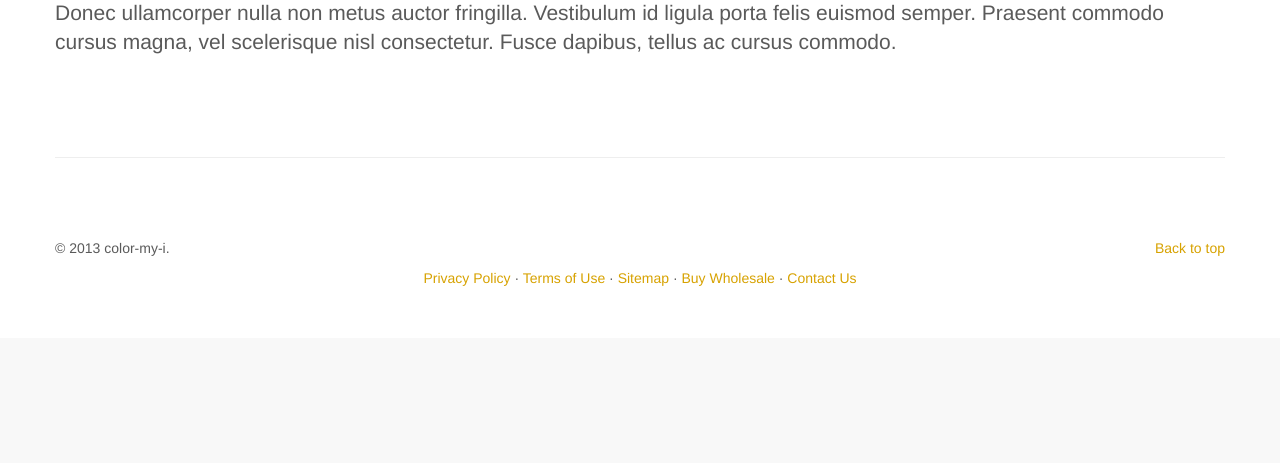
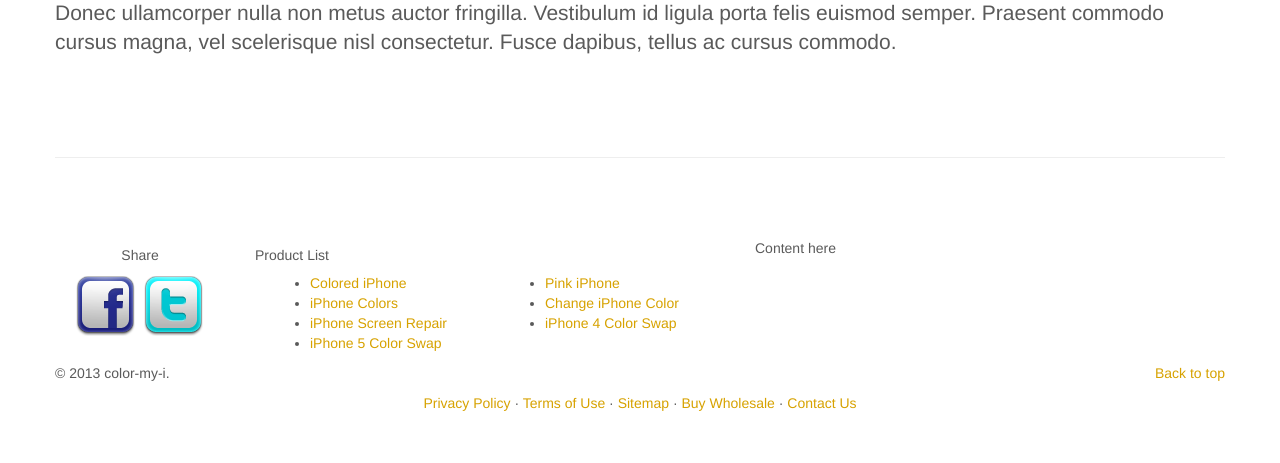
Before and after one commit to cornelisonc/CMI-v2.5, a PHP site: page /index.php in a window 1280 px wide. Shown: the part 2092-2555 px from the top of the page. Before the commit the page ends 2378 px from the top, so only its background shows below. Run offline with PHP 8.4, Linux system fonts and the light colour scheme; some libraries are stand-ins or nearby versions.

Commit message:
Footer widgetsish

```diff
--- a/footer.php
+++ b/footer.php
@@ -1,3 +1,32 @@
+    <div class="row">
+        <div class="col-lg-2 text-center">
+            <h5>Share</h5>
+            <img src="img/facebook.png">
+            <img src="img/twitter.png">
+        </div>
+        <div class="col-lg-5">
+            <h5>Product List</h5>
+            <div class="col-6">
+                <ul>
+                    <li><a href="#">Colored iPhone</a></li>
+                    <li><a href="#">iPhone Colors</a></li>
+                    <li><a href="#">iPhone Screen Repair</a></li>
+                    <li><a href="#">iPhone 5 Color Swap</a></li>
+                </ul>
+            </div>
+            <div class="col-6">
+                <ul>
+                    <li><a href="#">Pink iPhone</a></li>
+                    <li><a href="#">Change iPhone Color</a></li>
+                    <li><a href="#">iPhone 4 Color Swap</a></li>
+                </ul>
+            </div>
+        </div>
+        <div class="col-lg-5">
+            <p>Content here</p>
+        </div>
+    </div>
+
     <footer>
         <p class="pull-right"><a href="#">Back to top</a></p>
         <p>© 2013 color-my-i.</p>
```
Also changed, not shown: img/facebook.png (added), img/twitter.png (added). Lines whose indentation alone changed are shown as unchanged.
